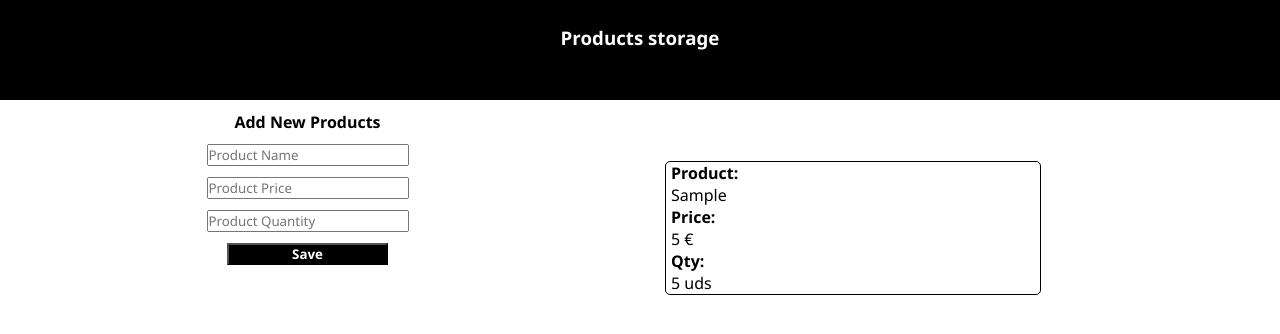
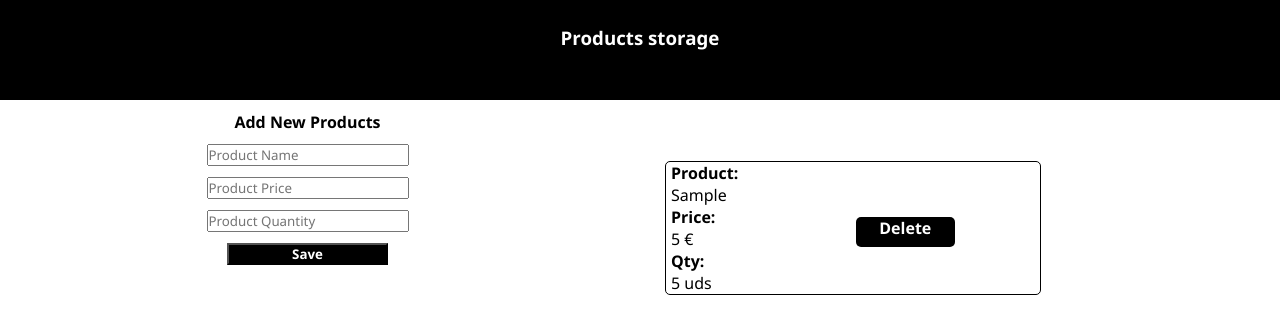
Before and after one commit to xus84/js-products-app, a plain HTML site: page index.html in a window 1280 px wide. Both pictures are taken after typing "Sample", "5", "5" into the empty fields and a click on the input "Save". Drawn offline with Linux system fonts and the light colour scheme.

Commit message:
delete function and button added

```diff
--- a/UI.js
+++ b/UI.js
@@ -10,9 +10,14 @@ export class UI {
                        <li><p>Price:</p>  ${product.price} €</li>
                        <li><p>Qty:</p>  ${product.quantity} uds</li>
                    </ul>
+                   <div id="btn_delete">
+                    <a id="delete" type="button" name="delete">Delete</a>
+                    </div>
                </div>
             </div>`;
         productList.appendChild(element);
+
+
 
     }
 
@@ -20,4 +25,11 @@ export class UI {
         document.getElementById("product-form").reset();
       }
 
+    deleteProduct(element){
+        if(element.name === "delete"){
+            element.parentElement.parentElement.remove();
+
+        }
+    }
+
 }
--- a/styles.css
+++ b/styles.css
@@ -65,22 +65,43 @@ form {
 
 .lines {
     list-style: none;
+    width: 50%;
 
 }
 
 .container_product {
+    display: flex;
     border: 1px solid black;
     border-radius: 5px;
     width: 60%;
     text-align: left;
     padding-left: 5px;
-
 }
 
 p {
     font-weight: 800;
+    width: 50%;
 }
 
 #row_list{
     margin-top: 10px;
 }
+
+#btn_delete {
+    margin-top: 15%;
+    height: 30px;
+    width: 50%;
+    color: #ffff;
+    font-weight: 800;
+    background-color: black;
+    width: 27%;
+    text-align: center;
+    border-radius: 5px;
+
+}
+
+.delete {
+    background-color: black;
+    color: #ffff;
+
+}
```
